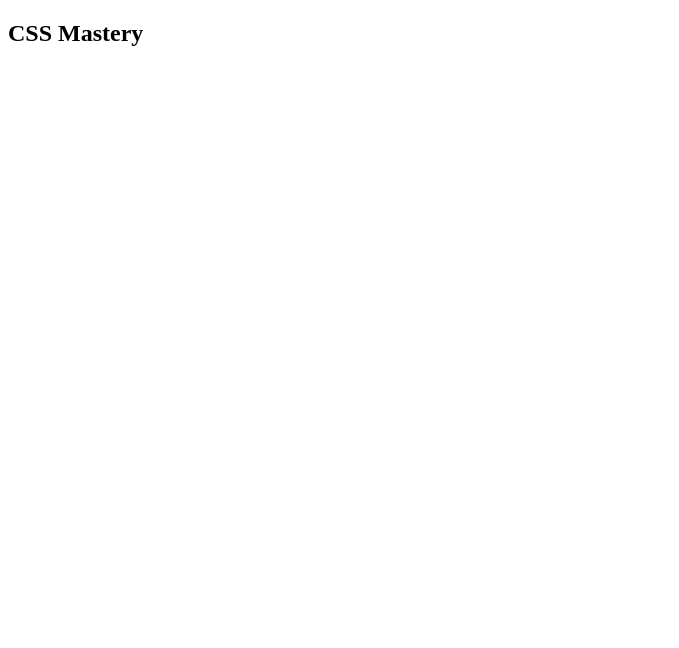
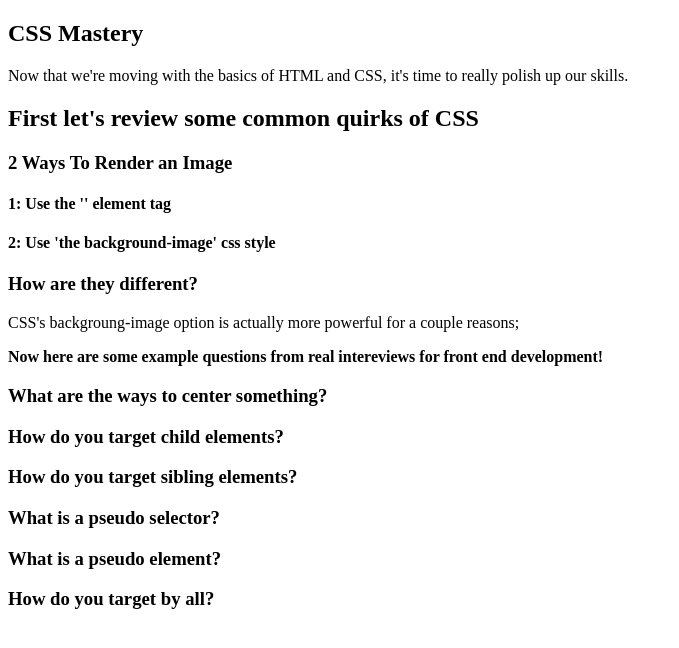
Before and after one commit to harlemCodeSchool/Lesson-3-Site-CSS-Mastery, a plain HTML site: page index.html in a window 1280 px wide. Shown: the whole page, without its empty margins (0-679 px from the left). Drawn offline with Linux system fonts and the light colour scheme.

Commit message:
more stuff

```diff
--- a/index.html
+++ b/index.html
@@ -5,6 +5,49 @@
 </head>
 <body>
   <h2>CSS Mastery</h2>
+  <p> Now that we're moving with the basics of HTML and CSS, it's time
+      to really polish up our skills.
+  </p>
+
+  <h2>First let's review some common quirks of CSS</h2>
+
+  <section>
+    <h3>2 Ways To Render an Image</h3>
+    <h4> 1: Use the '<img>' element tag</h4>
+    <h4> 2: Use 'the background-image' css style</h4>
+    <h3> How are they different? </h3>
+    <p> CSS's backgroung-image option is actually more powerful for a couple reasons;
+     </p>
+
+  </section>
+
+  <strong>
+      Now here are some example questions from real intereviews for front end development!
+  </strong>
+
+  <section>
+    <h3>What are the ways to center something?</h3>
+  </section>
+
+  <section>
+    <h3>How do you target child elements?</h3>
+  </section>
+
+  <section>
+    <h3>How do you target sibling elements?</h3>
+  </section>
+
+  <section>
+    <h3>What is a pseudo selector?</h3>
+  </section>
+
+  <section>
+    <h3>What is a pseudo element?</h3>
+  </section>
+
+  <section>
+    <h3>How do you target by all?</h3>
+  </section>
 
 </body>
 </html>
```
